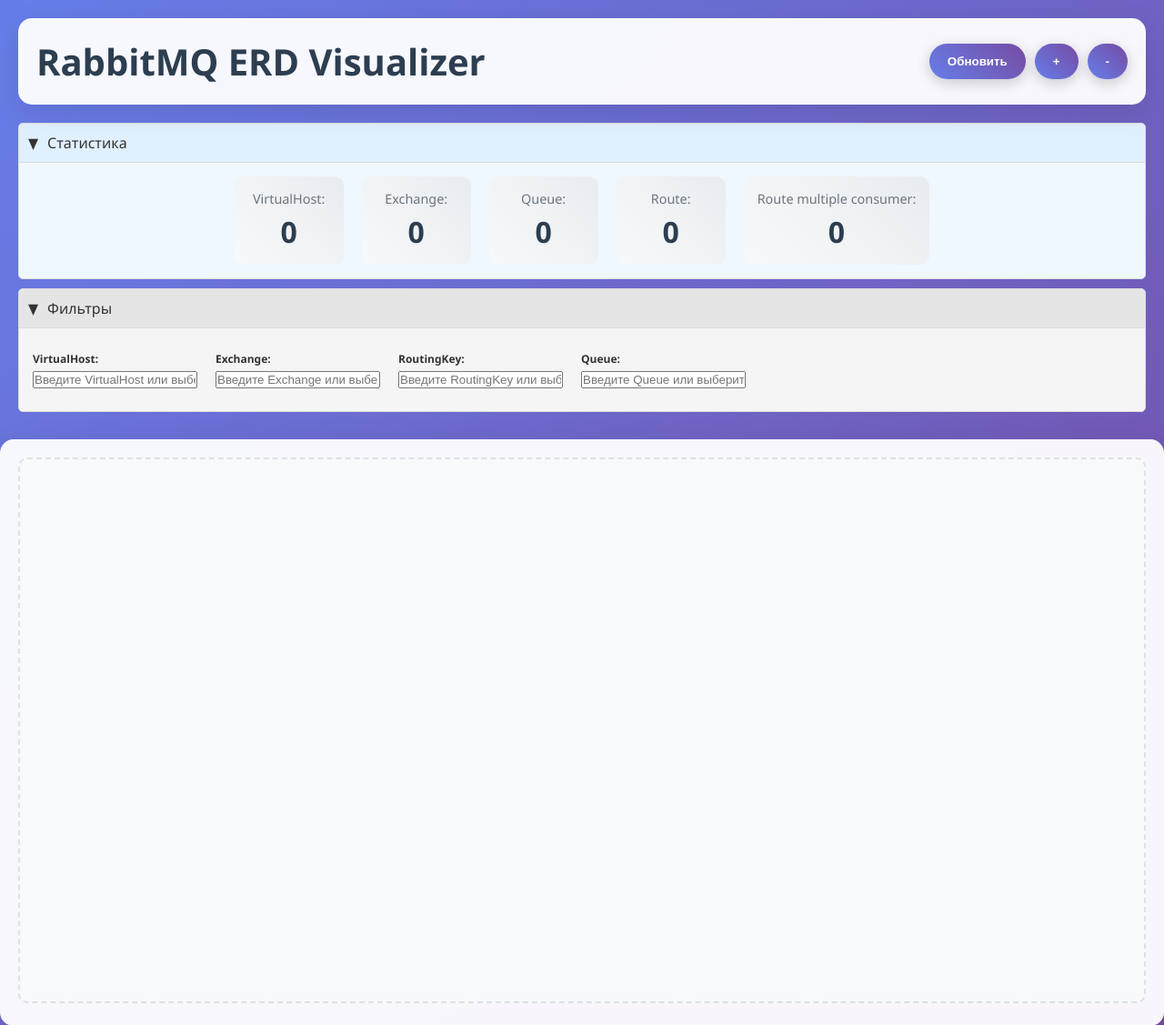
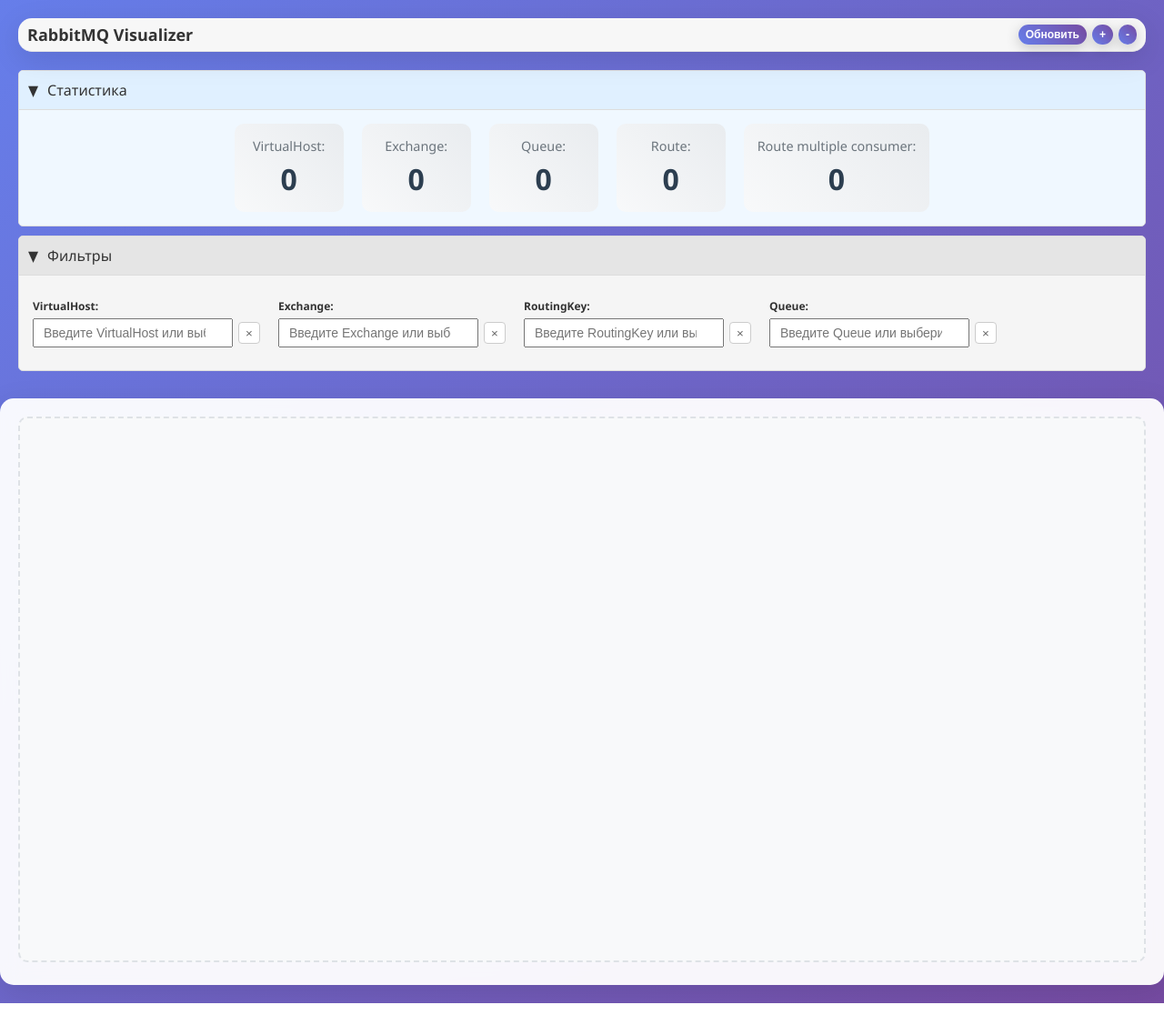
Before and after one commit to yuryletyaev/RabbitERD, a Python web app: template templates/index.html in a window 1280 px wide. Shown: the top 1127 px of the page at 91% size. After the commit the page ends 1103 px from the top, so only its background shows below. Run offline with Jinja, Linux system fonts and the light colour scheme; the template is opened without the code that fills it, so the values that code supplies are empty.

Commit message:
fix: fix title

```diff
--- a/templates/index.html
+++ b/templates/index.html
@@ -7,6 +7,73 @@
     <script src="https://d3js.org/d3.v7.min.js"></script>
     <link rel="stylesheet" href="/static/css/style.css">
     <style>
+        header {
+            display: flex;
+            align-items: center;
+            justify-content: space-between;
+            padding: 6px 10px;
+            background: #f7f7f7;
+            border-bottom: 1px solid #e5e5e5;
+        }
+
+        header h1 {
+            margin: 0;
+            font-size: 18px;
+            font-weight: 600;
+            color: #333;
+        }
+
+        header .controls {
+            display: flex;
+            align-items: center;
+            gap: 6px;
+        }
+
+        header .controls .btn {
+            padding: 4px 8px;
+            font-size: 12px;
+            line-height: 1.2;
+        }
+        /* Видимость плейсхолдеров и удобство ввода */
+        .filters input[type="text"] {
+            height: 32px;
+            line-height: 20px;
+            padding: 6px 28px 6px 10px; /* запас справа под кнопку сброса */
+            font-size: 14px;
+            box-sizing: border-box;
+            width: 220px;
+        }
+
+        .filter-group {
+            position: relative;
+            display: flex;
+            flex-direction: column;
+            gap: 6px;
+        }
+
+        .filter-input-row {
+            display: flex;
+            align-items: center;
+            gap: 6px;
+        }
+
+        .filter-reset {
+            display: inline-flex;
+            align-items: center;
+            justify-content: center;
+            width: 24px;
+            height: 24px;
+            border: 1px solid #ccc;
+            background: #fff;
+            color: #666;
+            border-radius: 4px;
+            cursor: pointer;
+            user-select: none;
+        }
+
+        .filter-reset:hover {
+            background: #f0f0f0;
+        }
         .stats-container {
             margin: 10px 0;
             background: #f0f8ff;
@@ -149,7 +216,7 @@
 <body>
     <div class="container">
         <header>
-            <h1>RabbitMQ ERD Visualizer</h1>
+            <h1>RabbitMQ Visualizer</h1>
             <div class="controls">
                 <button id="refreshBtn" class="btn">Обновить</button>
                 <button id="zoomInBtn" class="btn">+</button>
@@ -193,27 +260,35 @@
                 <div class="filters" id="filters">
                     <div class="filter-group">
                         <label for="virtualHostFilter">VirtualHost:</label>
-                        <input type="text" id="virtualHostFilter" placeholder="Введите VirtualHost или выберите из списка" list="virtualHostList">
-                        <datalist id="virtualHostList">
-                        </datalist>
+                        <div class="filter-input-row">
+                            <input type="text" id="virtualHostFilter" placeholder="Введите VirtualHost или выберите из списка" list="virtualHostList">
+                            <button type="button" id="virtualHostReset" class="filter-reset" title="Сбросить VirtualHost" aria-label="Сбросить VirtualHost">×</button>
+                        </div>
+                        <datalist id="virtualHostList"></datalist>
                     </div>
                     <div class="filter-group">
                         <label for="exchangeFilter">Exchange:</label>
-                        <input type="text" id="exchangeFilter" placeholder="Введите Exchange или выберите из списка" list="exchangeList">
-                        <datalist id="exchangeList">
-                        </datalist>
+                        <div class="filter-input-row">
+                            <input type="text" id="exchangeFilter" placeholder="Введите Exchange или выберите из списка" list="exchangeList">
+                            <button type="button" id="exchangeReset" class="filter-reset" title="Сбросить Exchange" aria-label="Сбросить Exchange">×</button>
+                        </div>
+                        <datalist id="exchangeList"></datalist>
                     </div>
                     <div class="filter-group">
                         <label for="routeFilter">RoutingKey:</label>
-                        <input type="text" id="routeFilter" placeholder="Введите RoutingKey или выберите из списка" list="routeList">
-                        <datalist id="routeList">
-                        </datalist>
+                        <div class="filter-input-row">
+                            <input type="text" id="routeFilter" placeholder="Введите RoutingKey или выберите из списка" list="routeList">
+                            <button type="button" id="routeReset" class="filter-reset" title="Сбросить RoutingKey" aria-label="Сбросить RoutingKey">×</button>
+                        </div>
+                        <datalist id="routeList"></datalist>
                     </div>
                     <div class="filter-group">
                         <label for="queueFilter">Queue:</label>
-                        <input type="text" id="queueFilter" placeholder="Введите Queue или выберите из списка" list="queueList">
-                        <datalist id="queueList">
-                        </datalist>
+                        <div class="filter-input-row">
+                            <input type="text" id="queueFilter" placeholder="Введите Queue или выберите из списка" list="queueList">
+                            <button type="button" id="queueReset" class="filter-reset" title="Сбросить Queue" aria-label="Сбросить Queue">×</button>
+                        </div>
+                        <datalist id="queueList"></datalist>
                     </div>
                 </div>
             </div>
@@ -789,6 +864,15 @@
                     virtualHosts.add(queue.vhost || '/');
                 });
 
+                // Находим связанные с bindings exchange и считаем уникальные
+                const exchangeByName = new Map(filteredExchanges.map(ex => [ex.name, ex]));
+                const relatedExchanges = new Set();
+                filteredBindings.forEach(binding => {
+                    if (binding.source && exchangeByName.has(binding.source)) {
+                        relatedExchanges.add(binding.source);
+                    }
+                });
+
                 // Подсчитываем Route (уникальные routing_key из отфильтрованных bindings)
                 const routes = new Set();
                 filteredBindings.forEach(binding => {
@@ -817,7 +901,9 @@
 
                 // Обновляем элементы статистики
                 document.getElementById('virtualHostCount').textContent = virtualHosts.size;
-                document.getElementById('exchangeCount').textContent = filteredExchanges.length;
+                // Считаем количество только связанных Exchange, если есть bindings; иначе показываем количество отфильтрованных exchanges
+                const exchangeCount = relatedExchanges.size > 0 ? relatedExchanges.size : filteredExchanges.length;
+                document.getElementById('exchangeCount').textContent = exchangeCount;
                 document.getElementById('queueCount').textContent = uniqueQueues.size;
                 document.getElementById('routeCount').textContent = routes.size;
                 document.getElementById('multiQueueRouteCount').textContent = multiQueueRoutes;
@@ -838,6 +924,10 @@
             const exchangeFilter = document.getElementById('exchangeFilter');
             const routeFilter = document.getElementById('routeFilter');
             const queueFilter = document.getElementById('queueFilter');
+            const virtualHostReset = document.getElementById('virtualHostReset');
+            const exchangeReset = document.getElementById('exchangeReset');
+            const routeReset = document.getElementById('routeReset');
+            const queueReset = document.getElementById('queueReset');
 
             // Получаем элементы datalist
             const virtualHostList = document.getElementById('virtualHostList');
@@ -940,6 +1030,28 @@
                 updateVisualization();
             });
 
+            // Кнопки сброса
+            virtualHostReset.addEventListener('click', () => {
+                newVirtualHostFilter.value = '';
+                currentFilters.virtualHost = '';
+                updateVisualization();
+            });
+            exchangeReset.addEventListener('click', () => {
+                newExchangeFilter.value = '';
+                currentFilters.exchange = '';
+                updateVisualization();
+            });
+            routeReset.addEventListener('click', () => {
+                newRouteFilter.value = '';
+                currentFilters.route = '';
+                updateVisualization();
+            });
+            queueReset.addEventListener('click', () => {
+                newQueueFilter.value = '';
+                currentFilters.queue = '';
+                updateVisualization();
+            });
+
             // Восстанавливаем сохраненные значения
             if (currentVirtualHost) {
                 newVirtualHostFilter.value = currentVirtualHost;
```
